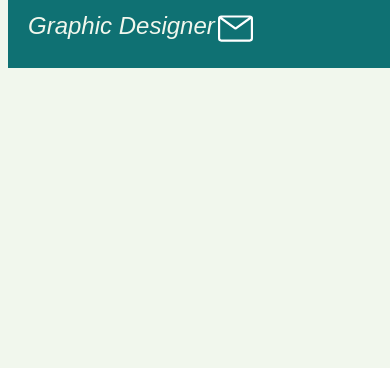
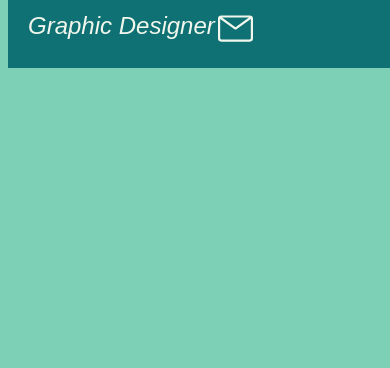
Before and after one commit to Gmendez1/card, a plain HTML site: page index.html in a window 390 px wide. Shown: the part 492-860 px from the top of the page. Drawn offline with Linux system fonts and the light colour scheme; a web font is replaced by a local one.

Commit message:
added mobile view and text for read me

```diff
--- a/main.css
+++ b/main.css
@@ -53,7 +53,7 @@ font-size: 18pt;
  svg#_1-Email {
     width: 35px;
     height: 45px;
-    fill: white;
+    fill: #f1f7ed;
     position: absolute;
     top: 198px;
     left: 210px;
@@ -73,5 +73,13 @@ svg#Layer_1 {
     position: absolute;
     top: 0px;
     right: 10px;
-    fill: #7dcfb6;
+    fill: #f1f7ed;
   }
+  @media (max-width: 768px) {
+    body {
+        background-color: #7dcfb6;
+    }
+    svg#Layer_1 {
+        fill: #7dcfb6;
+    }
+    }
```
Also changed, not shown: 1 other file.
